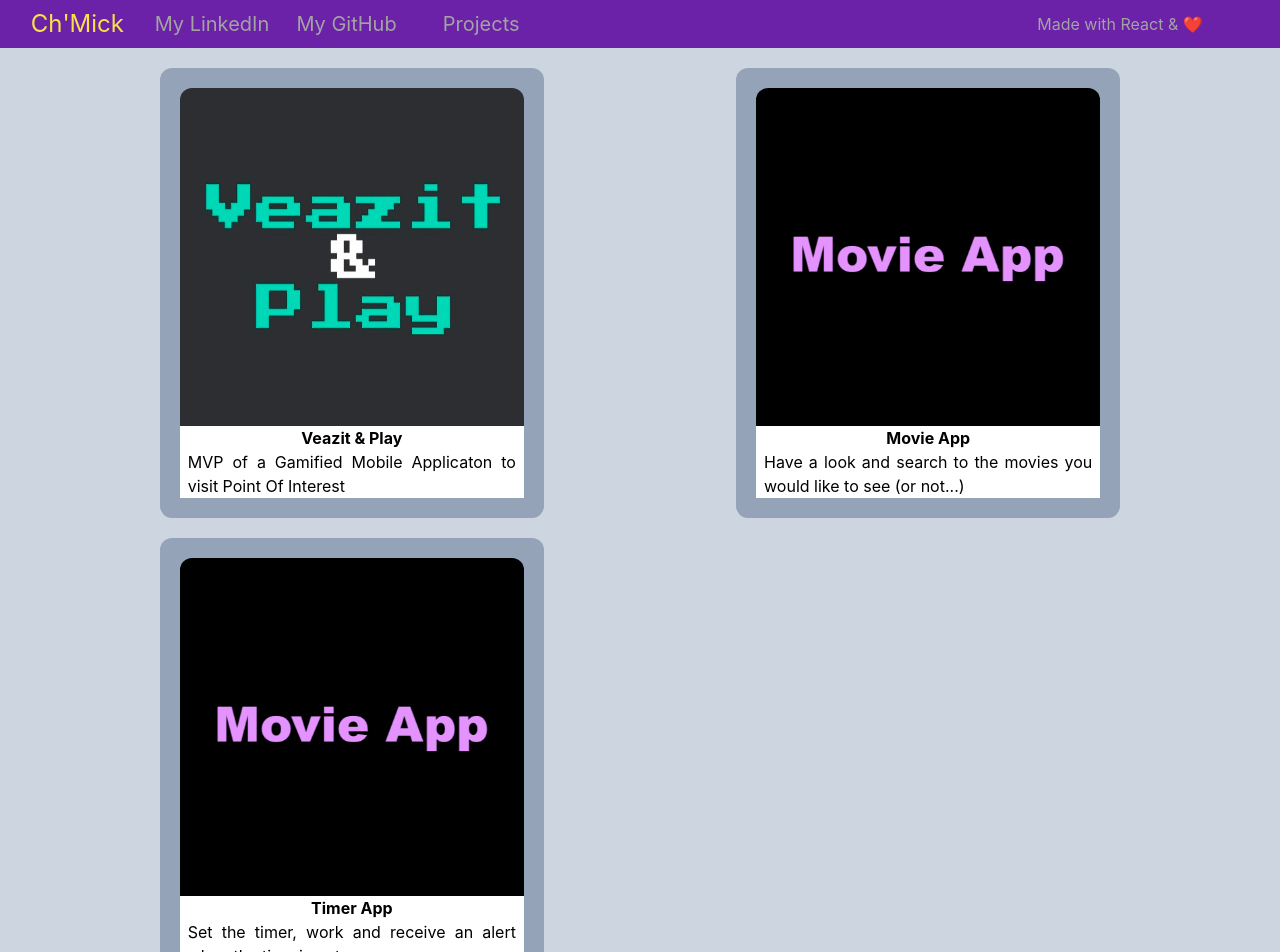
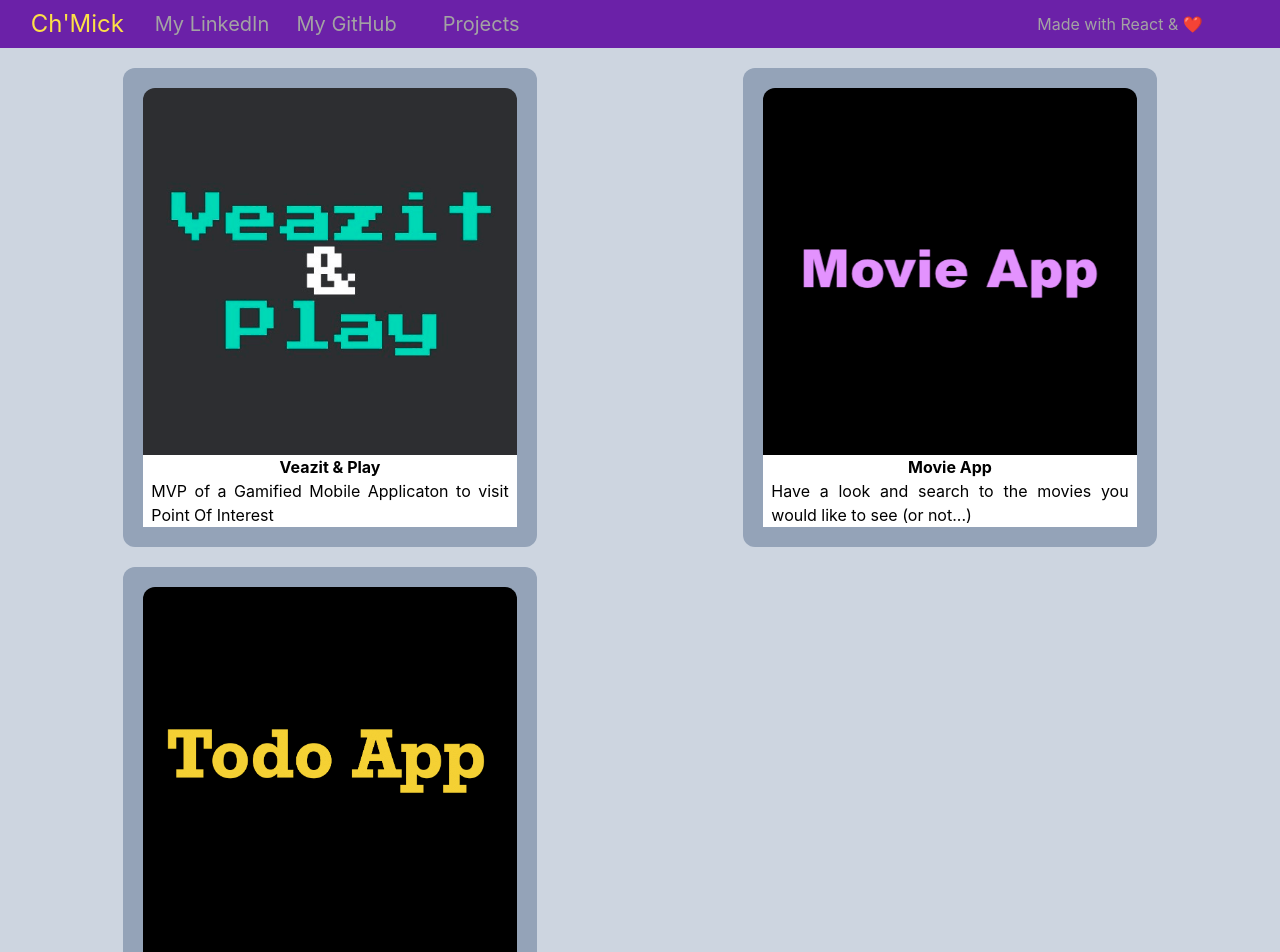
Before and after one commit to chmick15/CV, a React (Create React App) app: page /projects in a window 1280 px wide. Shown: the top 952 px of the page. Built offline with nearby package versions, Linux system fonts and the light colour scheme.

Commit message:
notes ok

```diff
--- a/src/pages/Projects.js
+++ b/src/pages/Projects.js
@@ -41,16 +41,16 @@ const Projects = () => {
             <div className="w-2/3 justify-self-center bg-slate-400 rounded-xl cursor-pointer hover:opacity-70 p-5">
                 <a href="/project/todo">
                     <img
-                        src="coverMovie.png"
-                        alt="Movie App"
+                        src="coverTodo.png"
+                        alt="Todo App"
                         className="rounded-t-xl"
                     />
                     <div className="bg-white">
                         <div className="text-center font-bold">
-                            <p>Timer App</p>
+                            <p>Todo App</p>
                         </div>
                         <div className="text-justify px-2">
-                            <p>Set the timer, work and receive an alert when the time is out</p>
+                            <p>Write what you have to do on a note and erase it once you dit it !</p>
                         </div>
                     </div>
                 </a>
```
Also changed, not shown: public/coverTodo.png (added).
